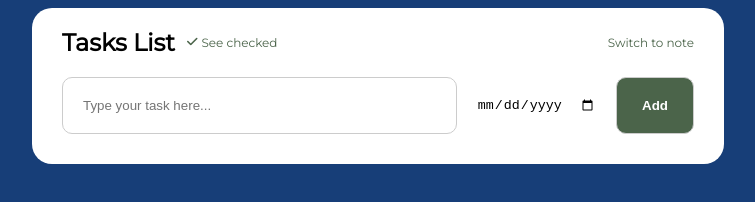
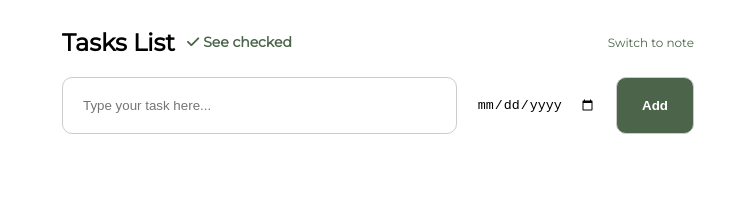
Before and after one commit to o2thur/taskNote, a plain HTML site: page index.html in a window 1280 px wide. Shown: the whole page, without its empty margins (262-1017 px from the left). Drawn offline with nearby package versions, Linux system fonts and the light colour scheme.

Commit message:
Update bg-color, fonts

```diff
--- a/style.css
+++ b/style.css
@@ -1,8 +1,8 @@
 body {
-    background-color: #173e78;
+    background-color: white;
     color: black;
     font-family: 'Montserrat', sans-serif;
-    font-weight: 300;
+    font-weight: 400;
 }
 
 #noteSection {
@@ -48,12 +48,12 @@ body {
 .favorites {
     cursor: pointer;
     margin: 0 2px;
-    font-size: 12px;
+    font-size: 14px;
     color: #4B644A;
 }
 
 p.favorites {
-    font-weight: 400;
+    font-weight: 600;
 }
 
 .fa-solid {
@@ -97,6 +97,11 @@ p.favorites {
     color: #fff;
     cursor: pointer;
     font-weight: bold;
+    transition: .2s ease-in
+}
+
+.addUpdateButton:hover {
+    background-color: #678066;
 }
 
 #taskList,
```
